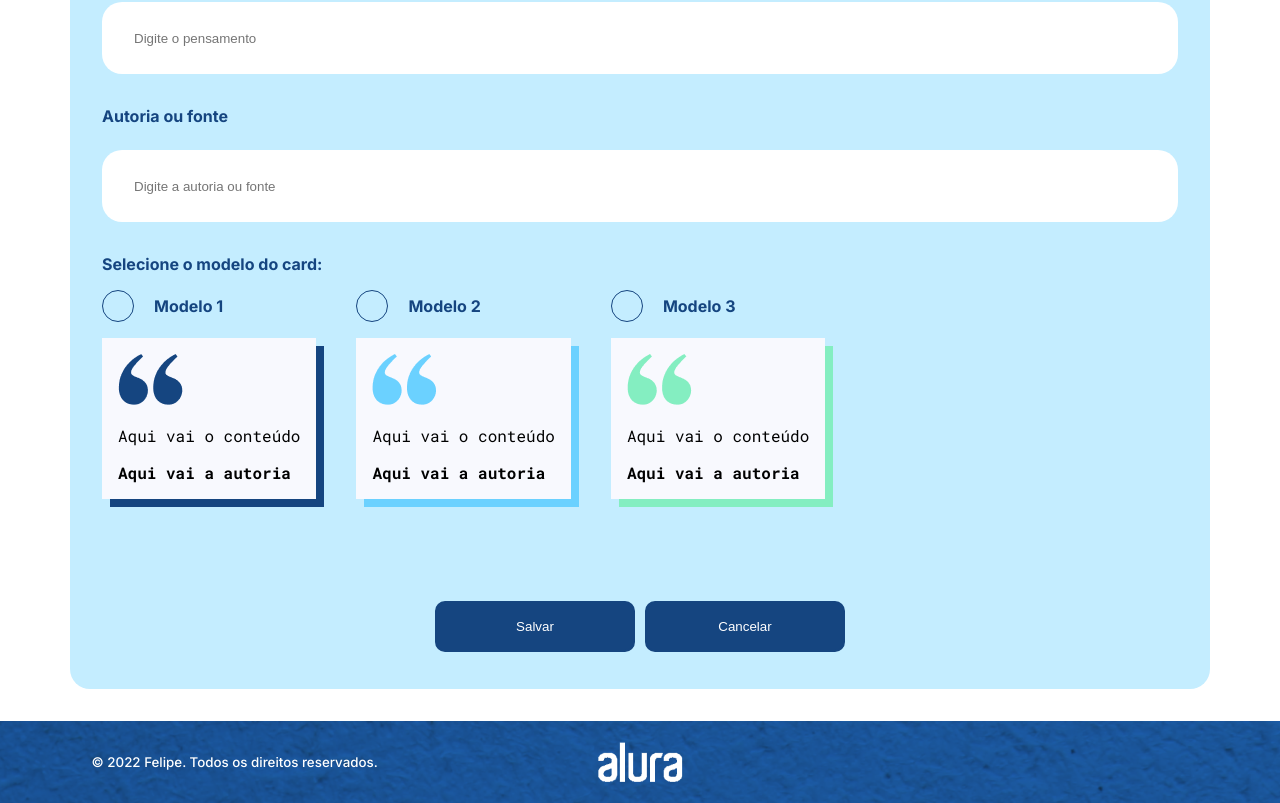
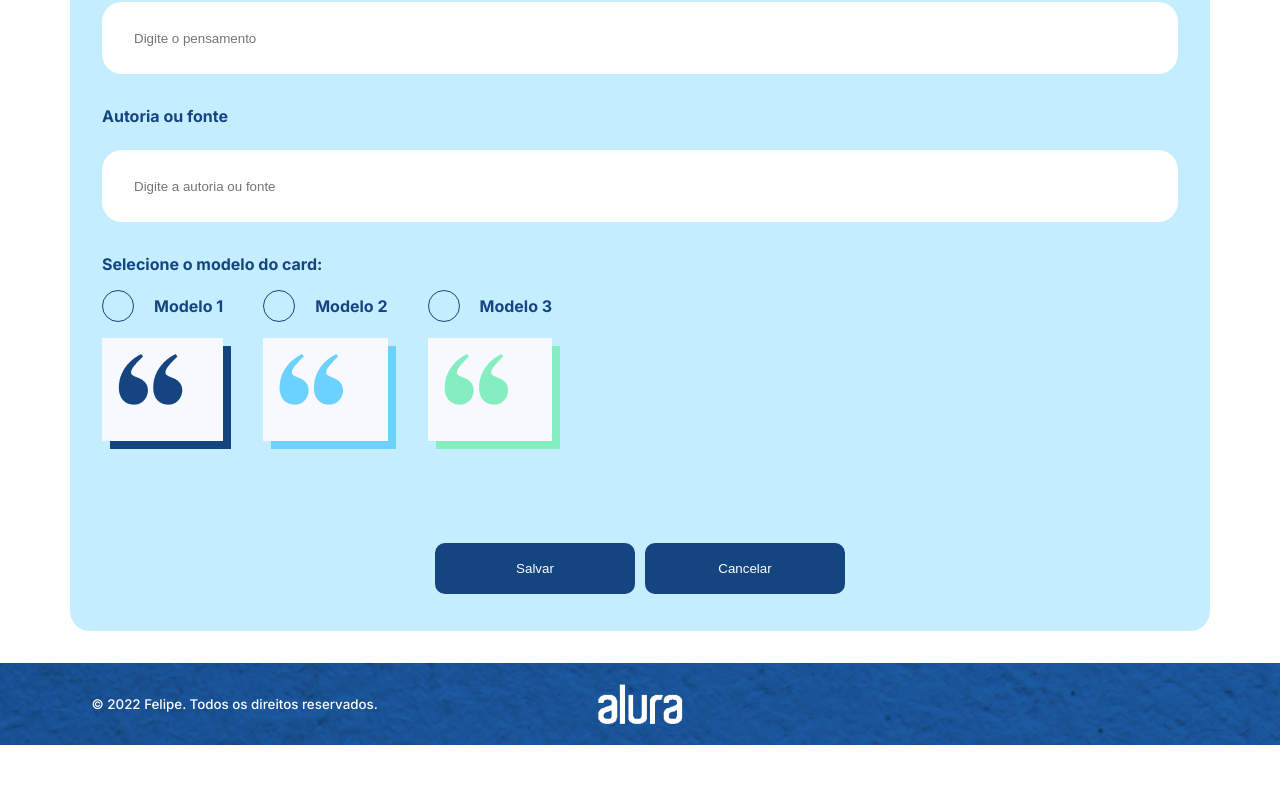
Before and after one commit to felipepg22/memoteca, an Angular app: page / in a window 1280 px wide. Shown: the part 578-1381 px from the top of the page. After the commit the page ends 1323 px from the top, so only its background shows below. Built offline with nearby package versions, Linux system fonts and the light colour scheme.

Commit message:
Criado ações para os botões

```diff
--- a/src/app/componentes/pensamentos/criar-pensamento/criar-pensamento.component.html
+++ b/src/app/componentes/pensamentos/criar-pensamento/criar-pensamento.component.html
@@ -10,6 +10,7 @@
       id="pensamento"
       name="pensamento"
       placeholder="Digite o pensamento"
+      [value]="pensamento.conteudo"
         >
     <label for="autoria">Autoria ou fonte</label>
     <input
@@ -18,6 +19,7 @@
       id="autoria"
       name="autoria"
       placeholder="Digite a autoria ou fonte"
+      [value]="pensamento.autoria"
         >
         <label for="modelo">Selecione o modelo do card:</label>
         <div class="container-radio">
@@ -36,8 +38,8 @@
                 </label>
                 <div class="modelo modelo1 ff-roboto-mono">
                   <img src="../../../../assets/imagens/modelo1.png" alt="Aspas azuis">
-                  <p class="conteudo">Aqui vai o conteúdo</p>
-                  <p class="autoria"><b>Aqui vai a autoria</b></p>
+                  <p class="conteudo">{{pensamento.conteudo}}</p>
+                  <p class="autoria"><b>{{pensamento.autoria}}</b></p>
                 </div>
             </div>
             <div class="radio-modelo">
@@ -55,8 +57,8 @@
                 </label>
                 <div class="modelo modelo2 ff-roboto-mono">
                   <img src="../../../../assets/imagens/modelo2.png" alt="Aspas azul claro">
-                  <p class="conteudo">Aqui vai o conteúdo</p>
-                  <p class="autoria"><b>Aqui vai a autoria</b></p>
+                  <p class="conteudo">{{pensamento.conteudo}}</p>
+                  <p class="autoria"><b>{{pensamento.autoria}}</b></p>
                 </div>
             </div>
             <div class="radio-modelo">
@@ -74,14 +76,14 @@
                 </label>
                 <div class="modelo modelo3 ff-roboto-mono">
                   <img src="../../../../assets/imagens/modelo3.png" alt="Aspas verdes">
-                  <p class="conteudo">Aqui vai o conteúdo</p>
-                  <p class="autoria"><b>Aqui vai a autoria</b></p>
+                  <p class="conteudo">{{pensamento.conteudo}}</p>
+                  <p class="autoria"><b>{{pensamento.autoria}}</b></p>
                 </div>
             </div>
         </div>
         <div class="acoes">
-          <button class="botao">Salvar</button>
-          <button class="botao">Cancelar</button>
+          <button (click)="criarPensamento()" class="botao">Salvar</button>
+          <button (click)="cancelar()" class="botao">Cancelar</button>
       </div>
     </form>
 </section>
--- a/src/app/componentes/pensamentos/criar-pensamento/criar-pensamento.component.ts
+++ b/src/app/componentes/pensamentos/criar-pensamento/criar-pensamento.component.ts
@@ -7,9 +7,27 @@
 })
 export class CriarPensamentoComponent implements OnInit {
 
+  pensamento = {
+    id: '',
+    conteudo: '',
+    autoria: '',
+    modelo: ''
+  }
   constructor() { }
 
   ngOnInit(): void {
   }
 
+  criarPensamento() : void {
+    alert("Novo pensamento criado!");
+  }
+
+  cancelar() : void {
+    this.pensamento = {
+      id:'',
+      conteudo:'',
+      autoria:'',
+      modelo:''
+    }
+  }
 }
```
